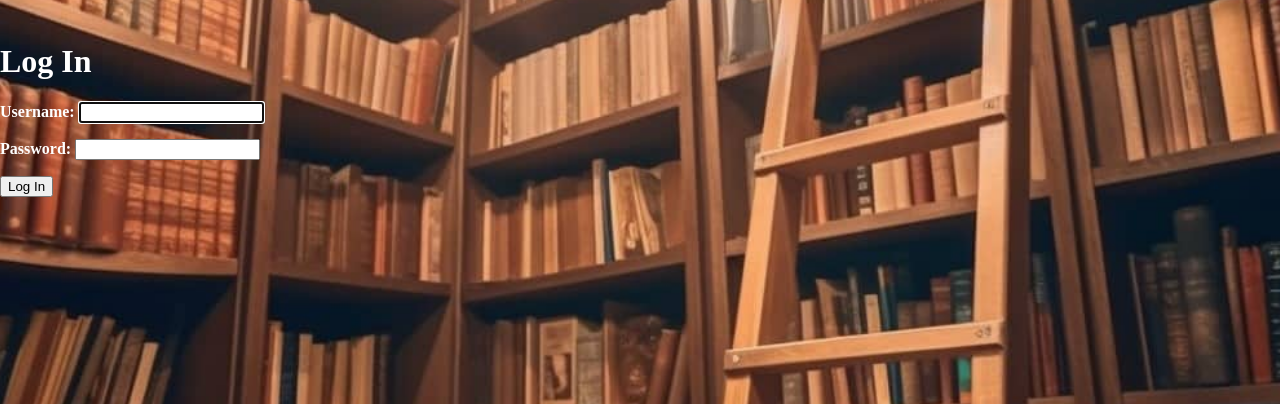
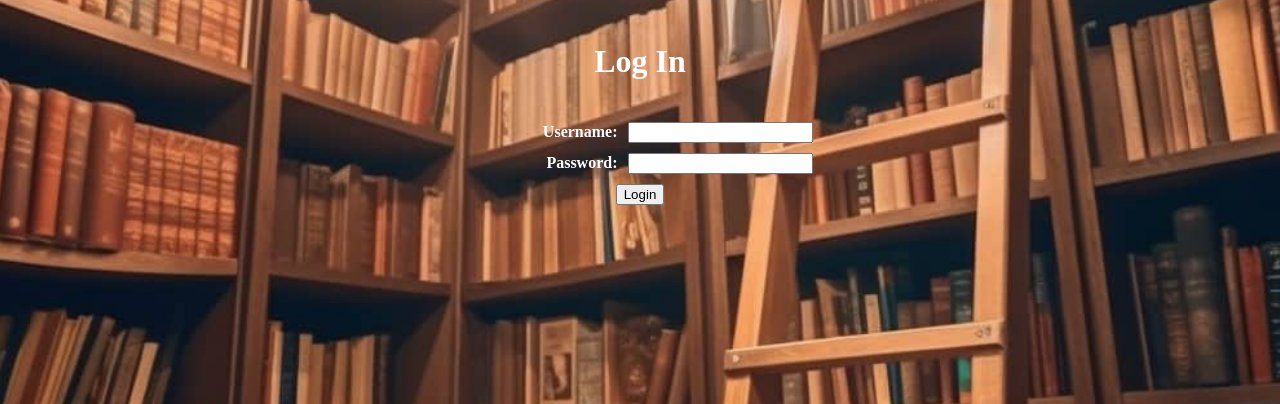
Before and after one commit to rela7e/MyLibrary, a Django app: page /accounts/login/ in a window 1280 px wide. Shown: the part 38-442 px from the top of the page. Run offline with Django 5.2, Linux system fonts and the light colour scheme.

Commit message:
fix login page to conform with signup styling

```diff
--- a/main_app/templates/registration/login.html
+++ b/main_app/templates/registration/login.html
@@ -1,13 +1,21 @@
 {% extends 'base.html' %}
 {% block content %}
 
+<div class="signup-container">
 <h1>Log In</h1>
 
 <form method="POST" action="{% url 'login' %}">
     {% csrf_token %}
-    {{ form.as_p }}
-    <input type="hidden" name="next" value="{{ next }}">
-    <button type="submit" class="btn">Log In</button>
+    <div class="form-row">
+        <label for="id_username">Username:</label>
+        <input type="text" name="username" id="id_username">
+    </div>
+    <div class="form-row">
+        <label for="id_password">Password:</label>
+        <input type="password" name="password" id="id_password">
+    </div>
+    <button type="submit">Login</button>
 </form>
+</div>
 
 {% endblock %}
```
